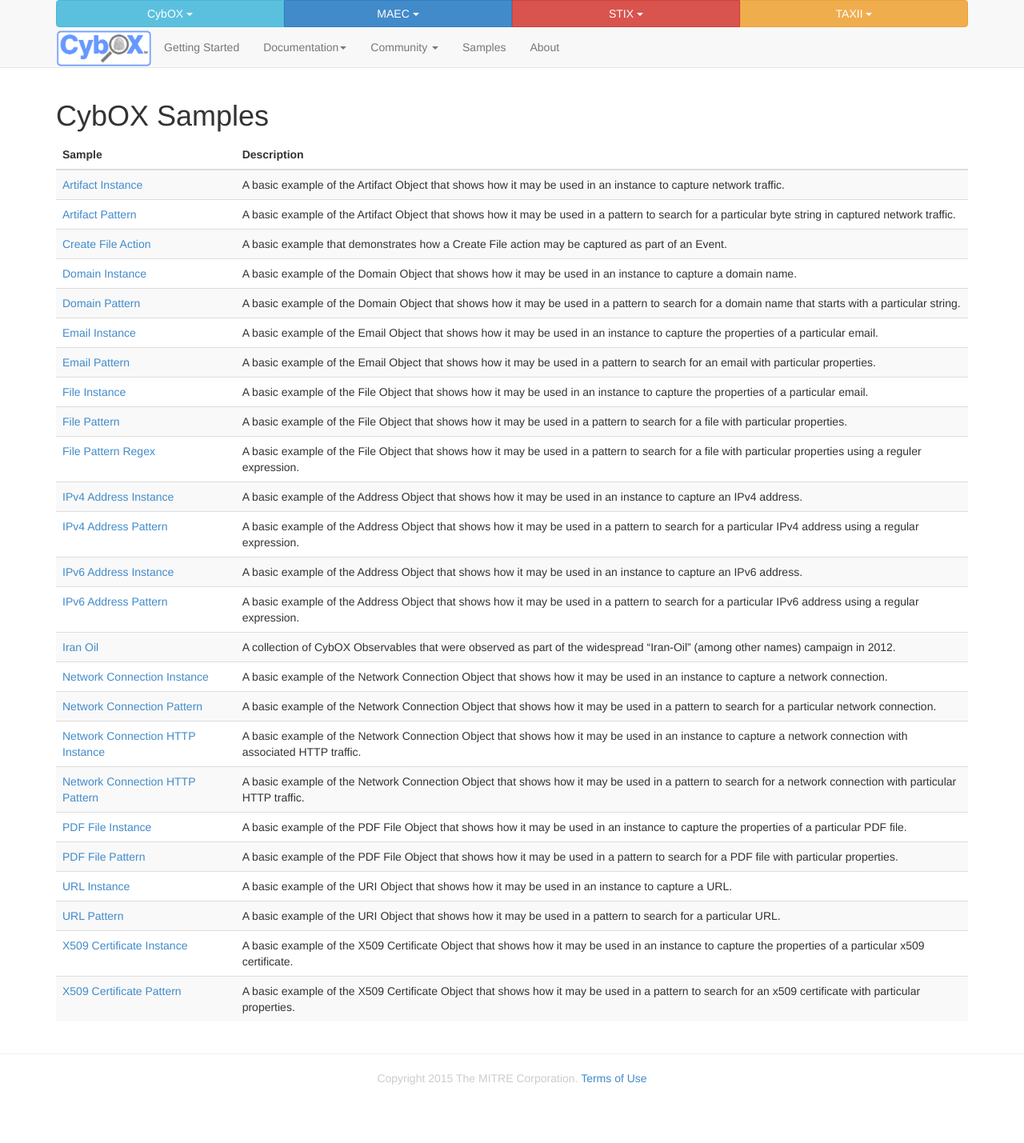
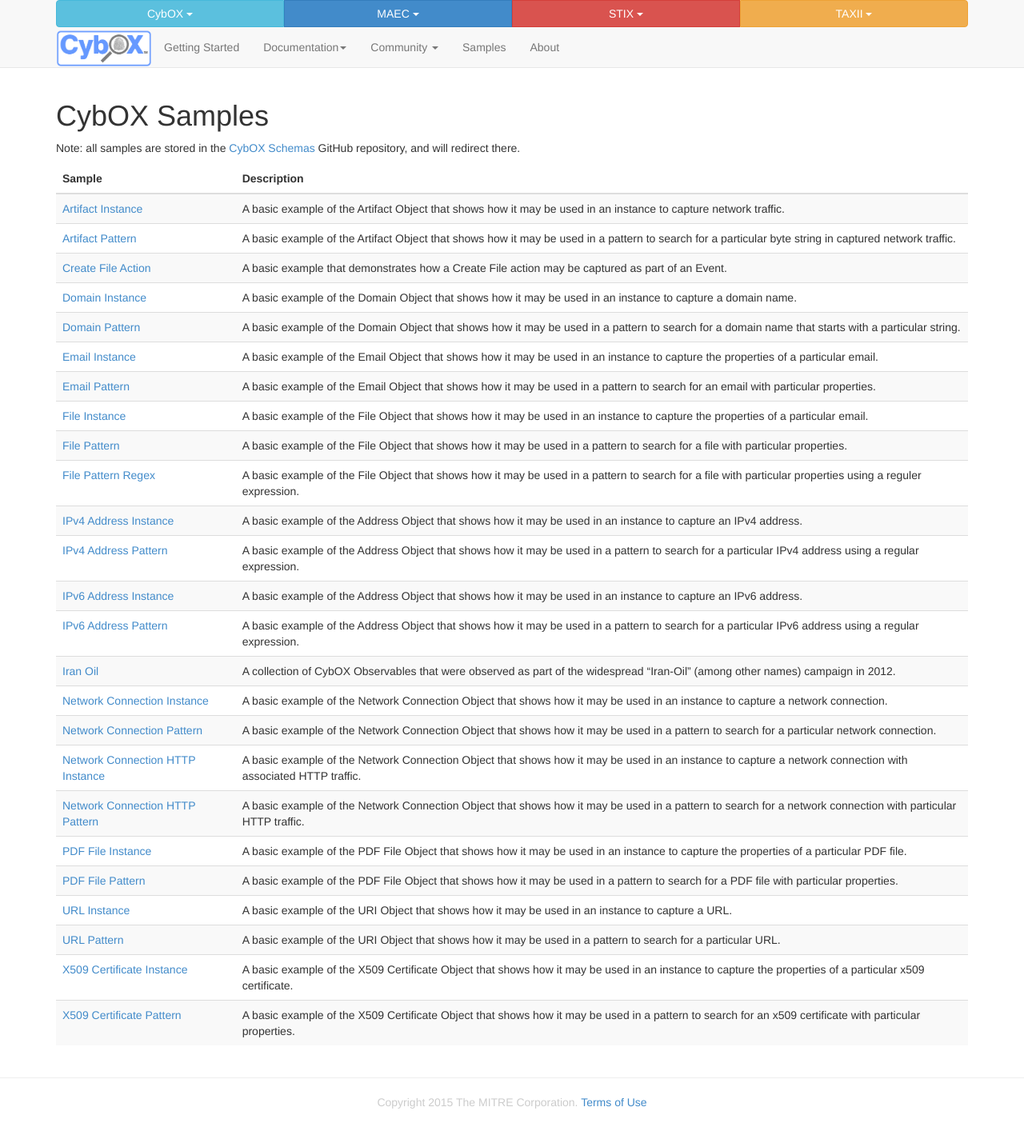
Before and after one commit to CybOXProject/cyboxproject.github.io, a Jekyll site: the page built from samples/index.md, in a window 1280 px wide. Shown: the whole page at 80% size. Built offline with Jekyll 4.4.1, drawn with Linux system fonts in a browser that asks for light colours; Markdown is read by kramdown in place of the engine named in the settings; before the commit the page ends 1399 px from its top, so only the background shows below that.

Commit message:
Added intro text

```diff
--- a/samples/index.md
+++ b/samples/index.md
@@ -2,6 +2,9 @@
 layout: flat
 title: CybOX Samples
 ---
+
+Note: all samples are stored in the [CybOX Schemas](https://github.com/CybOXProject/schemas) GitHub repository, and will redirect there.
+
 
 |Sample|Description|
 |------|-----------|
```
